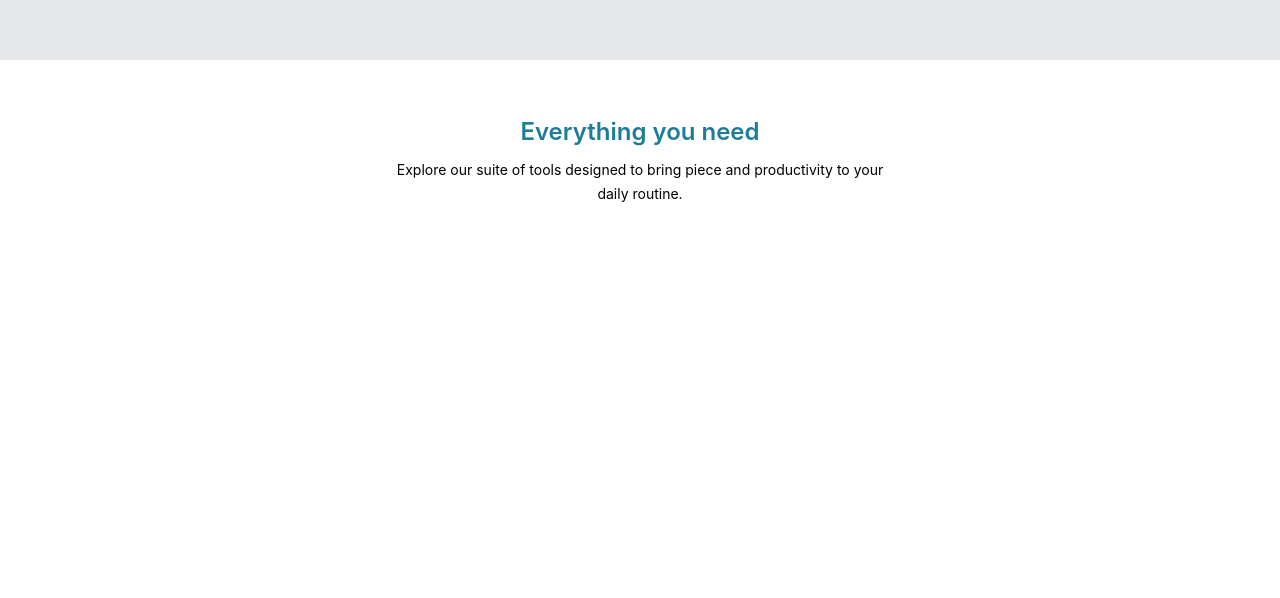
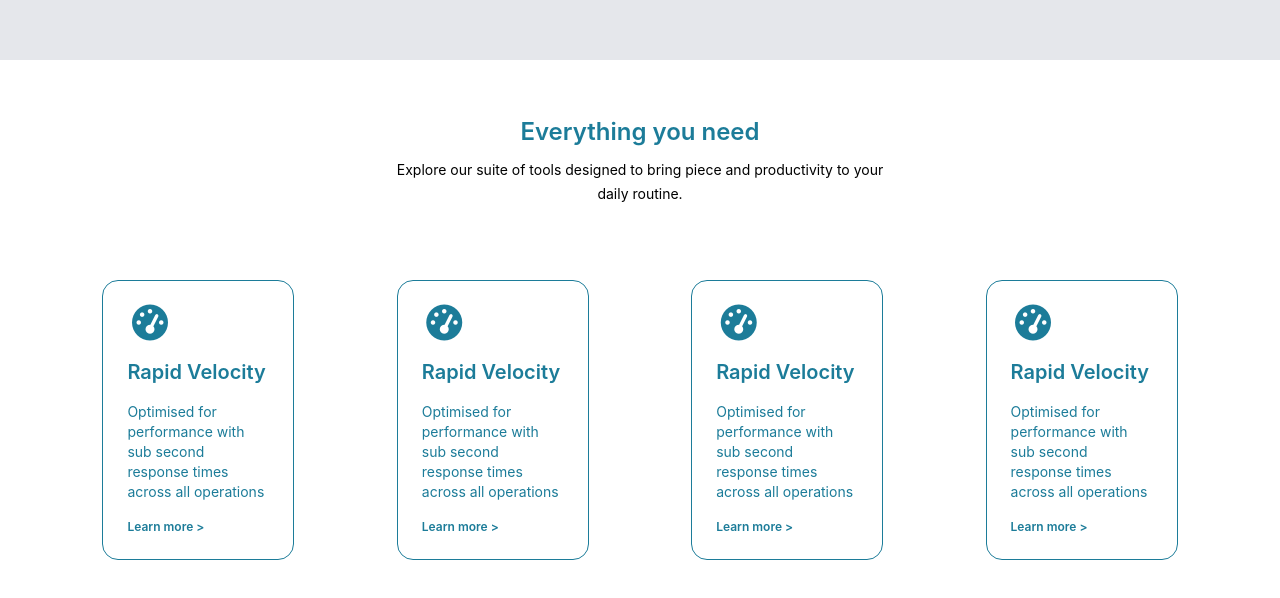
Before and after one commit to zamil-akhter/tailwind-mastery, a website built with Vite: page index.html in a window 1280 px wide. Shown: the part 904-1502 px from the top of the page. Built offline with nearby package versions, Linux system fonts and the light colour scheme.

Commit message:
add content main

```diff
--- a/index.html
+++ b/index.html
@@ -5,6 +5,7 @@
     <meta name="viewport" content="width=device-width, initial-scale=1.0" />
     <title>My New Project</title>
     <link href="/src/input.css" rel="stylesheet" />
+    <link rel="stylesheet" href="https://cdnjs.cloudflare.com/ajax/libs/font-awesome/7.3.0/css/all.min.css" integrity="sha512-ApSLB1Pd3/bZN8fWB/RG9YhN/7bd9Hkf3AGaE2mPfebjrxagjuBtx2GcgdqIlJkUzwylBo61r9Xa9NmgBI0swA==" crossorigin="anonymous" referrerpolicy="no-referrer" />
   </head>
 
   <body>
@@ -46,6 +47,34 @@
         <p class="text-sm mt-3 mb-1">Explore our suite of tools designed to bring piece and productivity to your</p>
         <p class="text-sm">daily routine.</p>
       </div>
+
+      <!-- Content Main  -->
+      <div class="h-225 px- py-5 flex justify-evenly">
+        <div class="h-70 w-48 border-1 border-[#1C7C99] rounded-2xl p-6 flex flex-col justify-between">
+          <i class="fa-solid fa-gauge-high text-[#1C7C99] text-4xl"></i>
+          <p class="text-[#1C7C99] font-semibold text-xl">Rapid Velocity</p>
+          <p class="text-[#1C7C99] text-sm">Optimised for performance with sub second response times across all operations</p>
+          <p class="text-[#1C7C99] text-xs font-semibold">Learn more ></p>
+        </div>
+        <div class="h-70 w-48 border-1 border-[#1C7C99] rounded-2xl p-6 flex flex-col justify-between">
+          <i class="fa-solid fa-gauge-high text-[#1C7C99] text-4xl"></i>
+          <p class="text-[#1C7C99] font-semibold text-xl">Rapid Velocity</p>
+          <p class="text-[#1C7C99] text-sm">Optimised for performance with sub second response times across all operations</p>
+          <p class="text-[#1C7C99] text-xs font-semibold">Learn more ></p>
+        </div>
+        <div class="h-70 w-48 border-1 border-[#1C7C99] rounded-2xl p-6 flex flex-col justify-between">
+          <i class="fa-solid fa-gauge-high text-[#1C7C99] text-4xl"></i>
+          <p class="text-[#1C7C99] font-semibold text-xl">Rapid Velocity</p>
+          <p class="text-[#1C7C99] text-sm">Optimised for performance with sub second response times across all operations</p>
+          <p class="text-[#1C7C99] text-xs font-semibold">Learn more ></p>
+        </div>
+        <div class="h-70 w-48 border-1 border-[#1C7C99] rounded-2xl p-6 flex flex-col justify-between">
+          <i class="fa-solid fa-gauge-high text-[#1C7C99] text-4xl"></i>
+          <p class="text-[#1C7C99] font-semibold text-xl">Rapid Velocity</p>
+          <p class="text-[#1C7C99] text-sm">Optimised for performance with sub second response times across all operations</p>
+          <p class="text-[#1C7C99] text-xs font-semibold">Learn more ></p>
+        </div>
+      </div>
     </div>
   </body>
 </html>
```
